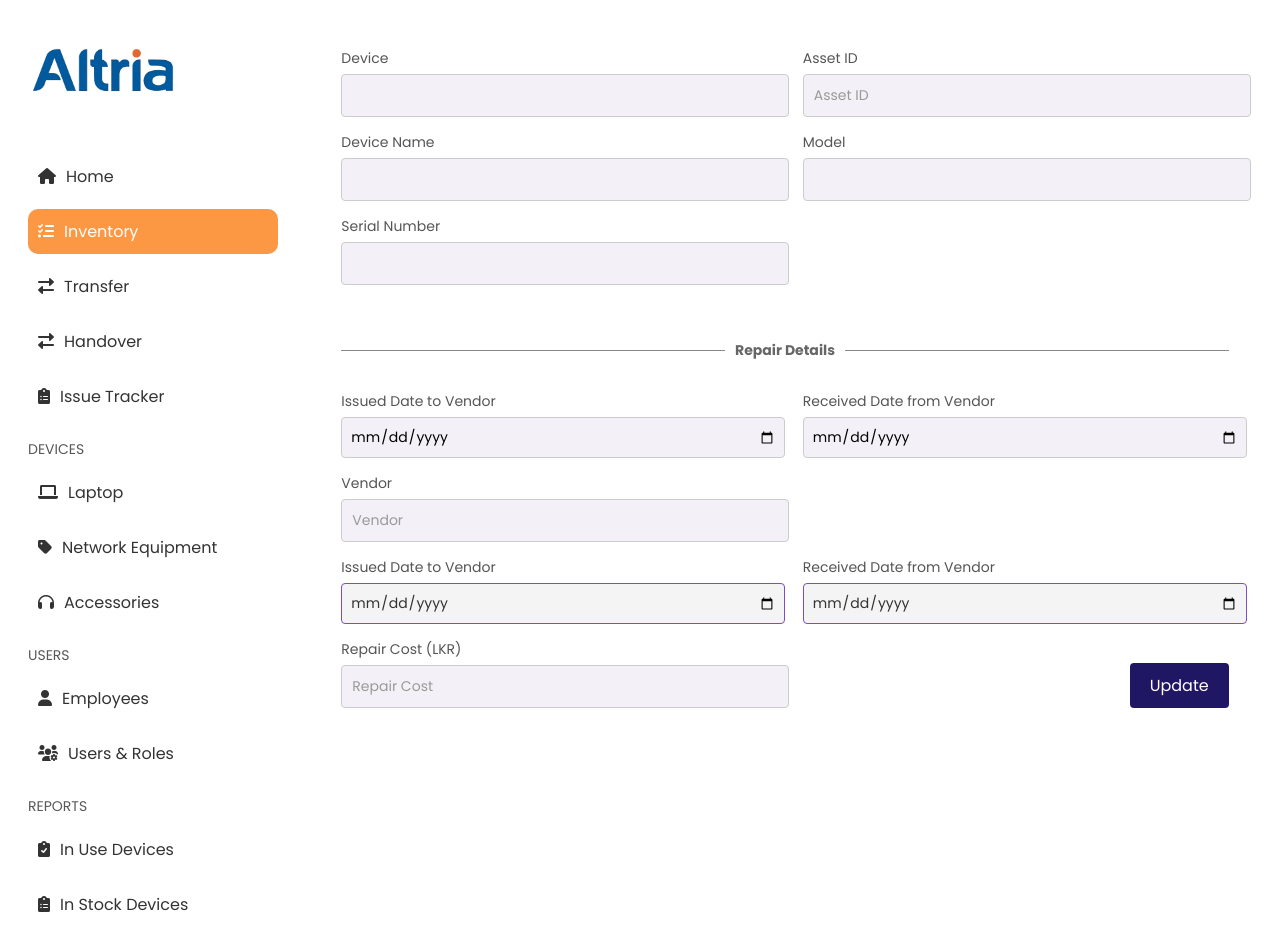
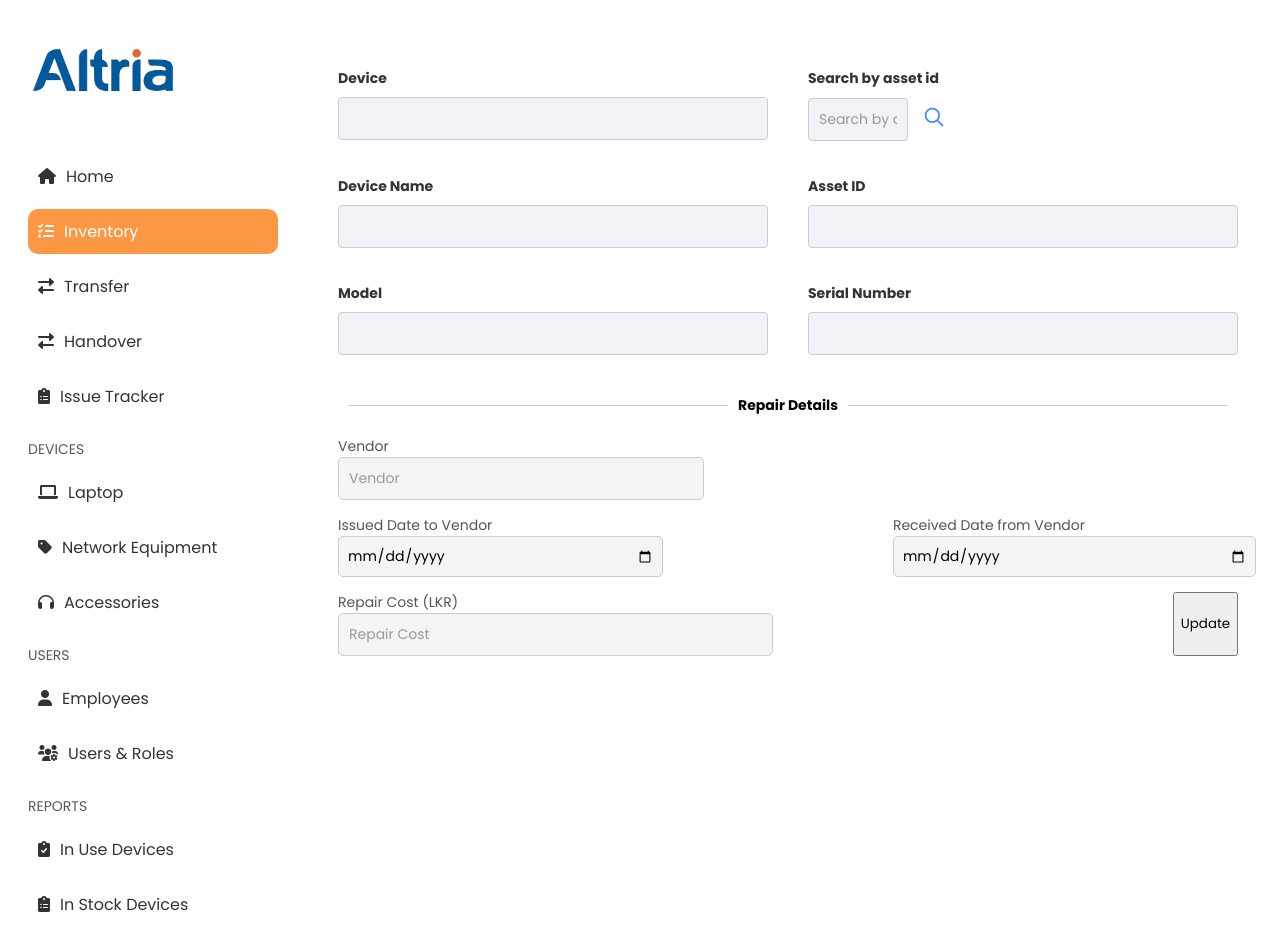
Before and after one commit to TeamInventoryManagement/InventoryManagementSystem, a React (Create React App) app: page /RepairFormPage in a window 1280 px wide. Built offline with nearby package versions, Linux system fonts and the light colour scheme.

Commit message:
27/08/2024
Issue Tracker page

```diff
--- a/src/components/EmployeeDetails.css
+++ b/src/components/EmployeeDetails.css
@@ -30,3 +30,19 @@ border: none;
 
 
 }
+
+.Add-btn {
+  background-color: #1f1664;
+  color: white;
+  border: none;
+  padding: 12px 20px;
+  font-size: 16px;
+  border-radius: 5px;
+  cursor: pointer;
+  width: 20%;
+  margin-top: 20px;
+}
+
+.Add-btn:hover {
+  background-color: #26139e;
+}
--- a/src/components/EmployeeDetails.js
+++ b/src/components/EmployeeDetails.js
@@ -78,26 +78,33 @@ const EmployeeDetails = () => {
   };
 
   return (
-    <div className="employee-details">
-      <button type="button" className="search-button" onClick={handleSearch}>
-        <img
-          src={searchIcon}
-          alt="Search"
-          style={{ width: '20px', height: '20px', marginLeft: '130px', position: 'relative', top: '22px'}}
-        />
-      </button>
-
-      <div className="search-bar-container">
+    <div>
+      <div className="search-bar-container" style={{ display: 'flex', alignItems: 'center' }}>
         <div className="search-bar">
           <input
             type="text"
             placeholder="Search by employee id"
             value={employeeId}
             onChange={(e) => setEmployeeId(e.target.value)}
+            style={{
+              padding: '10px',
+              borderRadius: '5px',
+              border: '1px solid #ccc',
+              outline: 'none',
+              width: '200px'
+            }}
           />
         </div>
-        <br></br>
+        <div className="employee-details">
+      <button type="button" className="search-button" onClick={handleSearch}>
+        <img
+          src={searchIcon}
+          alt="Search"
+          style={{width:'20px', height:'20px', marginLeft: '-90px', marginBottom: '-5px', border: 'none', background: 'none', cursor: 'pointer'}}
+        />
+      </button>
       </div>
+    </div>
 
       <h1 className="Employee">Employee Details</h1>
       <br></br>
--- a/src/components/Handover.js
+++ b/src/components/Handover.js
@@ -48,7 +48,7 @@ const Handover = () => {
 
   const handleHandover = async () => {
     try {
-      const response = await fetch('http://localhost:3000/api/transfer/handover', {
+      const response = await fetch('http://localhost:3000/api/handover', {
         method: 'POST',
         headers: {
           'Content-Type': 'application/json',
@@ -86,7 +86,7 @@ const Handover = () => {
         <img
           src={searchIcon}
           alt="Search"
-          style={{ width: '20px', height: '20px', marginLeft: '310px', position: 'relative', top: '28px' }}
+          style={{ width: '20px', height: '20px', marginLeft: '180px', position: 'relative', top: '28px' }}
         />
       </button>
       <div className="form-row">
--- a/src/components/RepairForm.js
+++ b/src/components/RepairForm.js
@@ -1,12 +1,13 @@
-import React, { useState } from 'react';
-import './RepairForm.css';
+import React, { useState, useEffect } from "react";
+import "./TransferHandover.css";
+import searchIcon from './images/Search_icon.png';
 
-function RepairForm() {
-  const [device, setDevice] = useState('');
-  const [assetID, setAssetID] = useState('');
-  const [deviceName, setDeviceName] = useState('');
-  const [model, setModel] = useState('');
-  const [serialNumber, setSerialNumber] = useState('');
+const RepairForm = () => {
+  const [device, setDevice] = useState("");
+  const [assetId, setAssetId] = useState("");
+  const [deviceName, setDeviceName] = useState("");
+  const [model, setModel] = useState("");
+  const [serialNumber, setSerialNumber] = useState("");
   const [repairStatus, setRepairStatus] = useState('');
   const [invoiceNumber, setInvoiceNumber] = useState('');
   const [vendor, setVendor] = useState('');
@@ -14,91 +15,104 @@ function RepairForm() {
   const [receivedDate, setReceivedDate] = useState('');
   const [repairCost, setRepairCost] = useState('');
 
-  const handleDeviceChange = (e) => {
-    setDevice(e.target.value);
-    // Logic to fetch data from database based on device and assetID
-    if (e.target.value && assetID) {
-      setDeviceName('LAP-0088'); // Mocked value
-      setModel('HP Probook Notebook'); // Mocked value
-      setSerialNumber('SN123456'); // Mocked value
+  useEffect(() => {
+    if (assetId) {
+      fetchDeviceDetails(assetId);
+    }
+  }, [assetId]);
+
+  const fetchDeviceDetails = async (id) => {
+    try {
+      const response = await fetch(`http://localhost:3000/api/devices/${id}`);
+      if (!response.ok) {
+        throw new Error(`Failed to fetch device details: ${response.statusText}`);
+      }
+      const data = await response.json();
+      setDevice(data.Device);
+      setDeviceName(data.DeviceName);
+      setModel(data.Model);
+      setSerialNumber(data.SerialNumber);
+    } catch (error) {
+      console.error('Error fetching device details:', error);
     }
   };
 
-  const handleAssetIDChange = (e) => {
-    setAssetID(e.target.value);
-    // Logic to fetch data from database based on device and assetID
-    if (device && e.target.value) {
-      setDeviceName('LAP-0088'); // Mocked value
-      setModel('HP Probook Notebook'); // Mocked value
-      setSerialNumber('SN123456'); // Mocked value
+  const handleSubmit = async (event) => {
+    event.preventDefault();
+    try {
+      const response = await fetch('http://localhost:3000/api/repair', {
+        method: 'POST',
+        headers: {
+          'Content-Type': 'application/json'
+        },
+        body: JSON.stringify({
+          assetId,
+          device,
+          deviceName,
+          model,
+          serialNumber,
+          repairStatus,
+          invoiceNumber,
+          vendor,
+          issueDate,
+          receivedDate,
+          repairCost
+        })
+      });
+      if (!response.ok) {
+        throw new Error('Failed to submit repair data');
+      }
+      alert('Repair data submitted successfully!');
+    } catch (error) {
+      console.error('Error submitting form:', error);
+      alert('Failed to submit repair data');
     }
   };
 
-  const handleSubmit = (e) => {
-    e.preventDefault();
-    // Handle form submission
-  };
-
   return (
-    <form className="repair-form" onSubmit={handleSubmit}>
+    <div className="form-container">
+      <form onSubmit={handleSubmit}>
         <div className="form-row">
-        <div className="form-section">
+          <div className="form-group">
             <label htmlFor="device">Device</label>
+            <input id="device" type="text" value={device} readOnly />
+          </div>
+          <div className="form-group">
+            <label htmlFor="assetSearch">Search by asset id</label>
+            <div className="search-container">
               <input
-            id="device"
+                id="assetSearch"
                 type="text"
-            value={deviceName}
-            onChange={deviceName}
-            className="form-input"
+                placeholder="Search by asset id"
+                value={assetId}
+                onChange={(e) => setAssetId(e.target.value)}
               />
-
-        </div>
-        <div className="form-section">
-          <label htmlFor="assetID">Asset ID</label>
-          <input
-            id="assetID"
-            type="text"
-            placeholder='Asset ID'
-            value={assetID}
-            onChange={handleAssetIDChange}
-            className="form-input"
-          />
+              <button type="button" onClick={() => fetchDeviceDetails(assetId)} className="search-button">
+                <img src={searchIcon} alt="Search" style={{ width: '20px', height: '20px' }} />
+              </button>
             </div>
           </div>
+        </div>
+
         <div className="form-row">
-        <div className="form-section">
+          <div className="form-group">
             <label htmlFor="deviceName">Device Name</label>
-          <input
-            id="deviceName"
-            type="text"
-            value={deviceName}
-            onChange={deviceName}
-            className="form-input"
-            //disabled
-          />
+            <input id="deviceName" type="text" value={deviceName} readOnly />
           </div>
-        <div className="form-section">
-          <label htmlFor="model">Model</label>
-          <input
-            id="model"
-            type="text"
-            value={model}
-            onChange={model}
-            className="form-input"
-            //disabled
-          />
+          <div className="form-group">
+            <label htmlFor="assetId">Asset ID</label>
+            <input id="assetId" type="text" value={assetId} readOnly />
           </div>
         </div>
+
         <div className="form-row">
-        <div className="form-section">
+          <div className="form-group">
+            <label htmlFor="model">Model</label>
+            <input id="model" type="text" value={model} readOnly />
+          </div>
+          <div className="form-group">
             <label htmlFor="serialNumber">Serial Number</label>
-          <input
-            id="serialNumber"
-            type="text"
-            value={serialNumber}
-            className="form-input"
-            //disabled
-          />
+            <input id="serialNumber" type="text" value={serialNumber} readOnly />
           </div>
         </div>
 
@@ -107,31 +121,6 @@ function RepairForm() {
           <span className="divider-text">Repair Details</span>
           <hr className="section-divider" />
         </div>
-
-
-<div className="form-row">
-  <div className="form-section">
-    <label htmlFor="issueDate">Issued Date to Vendor</label>
-    <input
-      id="issueDate"
-      type="date"
-      value={issueDate}
-      onChange={(e) => setIssueDate(e.target.value)}
-      className="form-input"
-    />
-  </div>
-  <div className="form-section">
-    <label htmlFor="receivedDate">Received Date from Vendor</label>
-    <input
-      id="receivedDate"
-      type="date"
-      value={receivedDate}
-      onChange={(e) => setReceivedDate(e.target.value)}
-      className="form-input"
-    />
-  </div>
-</div>
-
 
         <div className="form-row">
           <div className="form-section">
@@ -185,7 +174,8 @@ function RepairForm() {
           <button type="submit" className="submit-button">Update</button>
         </div>
       </form>
+    </div>
   );
-}
+};
 
 export default RepairForm;
--- a/src/components/Transfer.js
+++ b/src/components/Transfer.js
@@ -90,7 +90,7 @@ const Transfer = () => {
     };
 
     try {
-      const response = await fetch('http://localhost:3000/api/transfer', {
+      const response = await fetch('http://localhost:3000/api/Transfer', {
         method: 'POST',
         headers: {
           'Content-Type': 'application/json',
@@ -217,7 +217,7 @@ const Transfer = () => {
             <img
               src={searchIcon}
               alt="Search"
-              style={{ width: '20px', height: '20px', marginLeft: '145px', position: 'relative', top: '28px' }}
+              style={{ width: '20px', height: '20px', marginLeft: '160px', position: 'relative', top: '28px' }}
             />
           </button>
           <label htmlFor="employeeSearch">Search by employee id</label>
--- a/src/components/TransferHandover.css
+++ b/src/components/TransferHandover.css
@@ -113,3 +113,23 @@ h2 {
 .transfer-btn {
     background-color: #1f1664;
 }
+
+.divider-container {
+    display: flex;
+    align-items: center;
+    justify-content: center;
+    margin: 20px 0;
+  }
+
+  .section-divider {
+    flex-grow: 1;
+    border: 0;
+    height: 1px;
+    background: #ccc;
+    margin: 0 10px;
+  }
+
+  .divider-text {
+    white-space: nowrap; /* Prevent text from wrapping */
+    font-weight: bold;
+  }
```
Also changed, not shown: 2 other files (tests, documents, lock files or other folders). Lines whose indentation alone changed are shown as unchanged.
